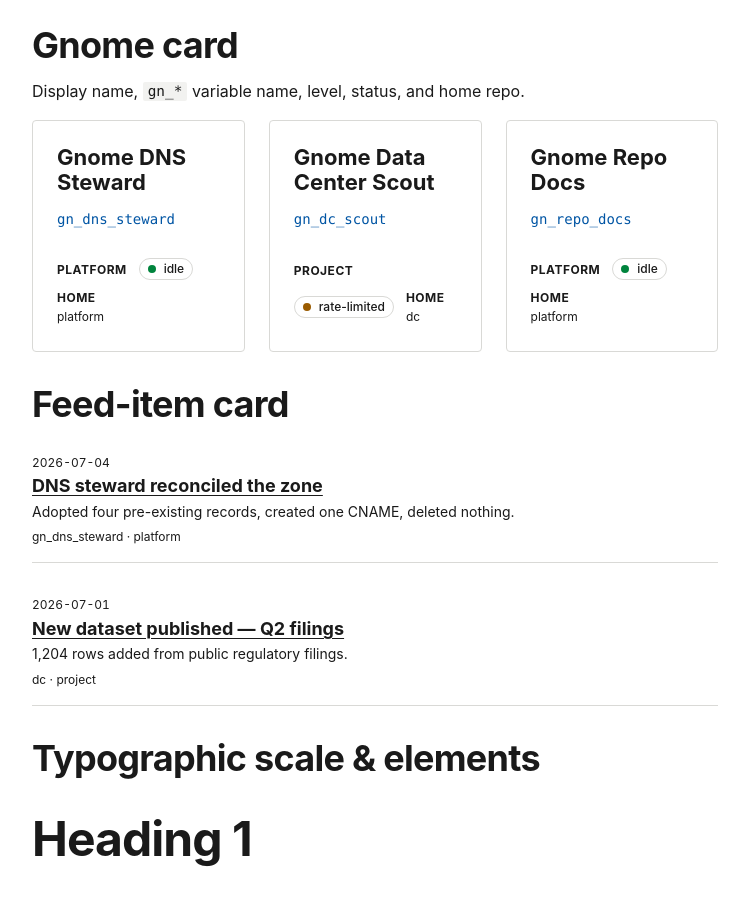
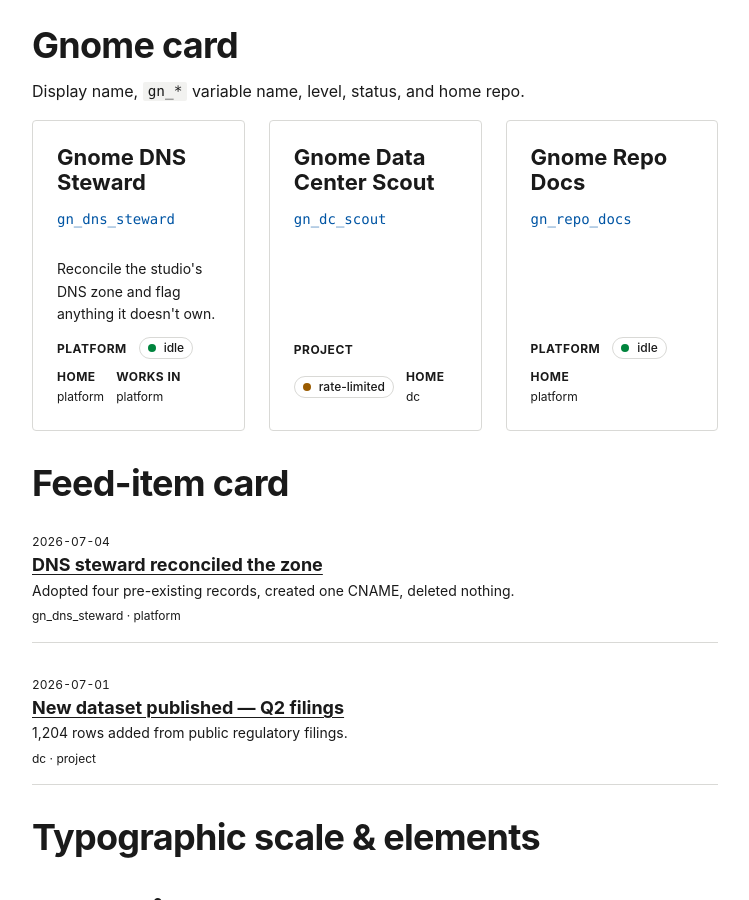
Before and after one commit to bussetech/theme, a Jekyll site: the page built from components.md, in a window 1280 px wide and 900 px high, scrolled down 2075 px. Shown: the whole window, without its empty margins (48-797 px from the left). Built offline with Jekyll 4.4.1, drawn with Linux system fonts in a browser that asks for light colours.

Commit message:
feat(components): gnome-card optional purpose + deployments fields
The portal's gnome directory (EPIC1-07) shows each gnome's purpose and
where it is deployed; both fields are optional and render only when
present, so existing consumers are unaffected.

Co-Authored-By: Claude Fable 5 <noreply@anthropic.com>

```diff
--- a/_data/demo_gnomes.yml
+++ b/_data/demo_gnomes.yml
@@ -5,6 +5,8 @@
   status: ok
   status_label: idle
   home: platform
+  purpose: Reconcile the studio's DNS zone and flag anything it doesn't own.
+  deployments: [platform]
 - display_name: Gnome Data Center Scout
   var: gn_dc_scout
   level: project
--- a/_includes/gnome-card.html
+++ b/_includes/gnome-card.html
@@ -9,6 +10,7 @@
     {%- if g.url -%}<a href="{{ g.url }}">{{ g.display_name }}</a>{%- else -%}{{ g.display_name }}{%- endif -%}
   </h3>
   <p class="gnome-card__var">{{ g.var }}</p>
+  {%- if g.purpose %}<p class="card__desc">{{ g.purpose }}</p>{% endif -%}
   <dl class="card__meta">
     <div><dt class="visually-hidden">Level</dt><dd class="gnome-card__level">{{ g.level }}</dd></div>
     {%- if g.status -%}
@@ -17,5 +19,8 @@
     {%- if g.home -%}
     <div><dt>Home</dt><dd>{{ g.home }}</dd></div>
     {%- endif -%}
+    {%- if g.deployments and g.deployments.size > 0 -%}
+    <div><dt>Works in</dt><dd>{{ g.deployments | join: ", " }}</dd></div>
+    {%- endif -%}
   </dl>
 </article>
```
Also changed, not shown: other parts of _includes/gnome-card.html (+2 -1 lines), CHANGELOG.md.
